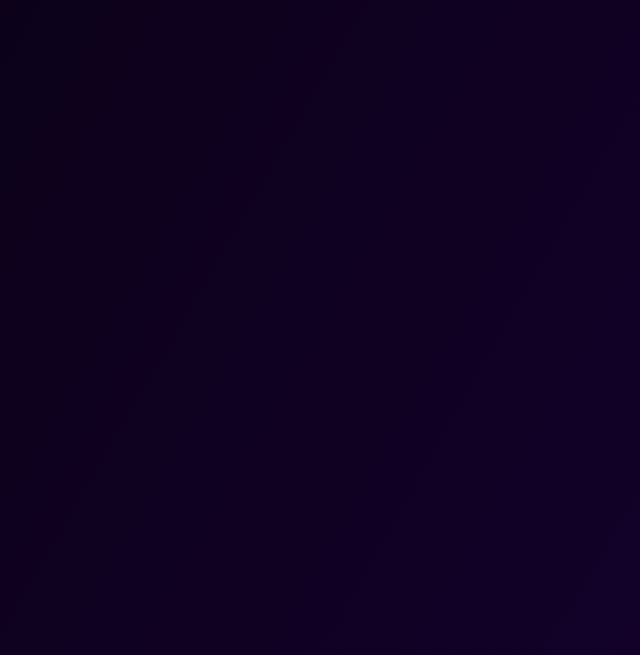
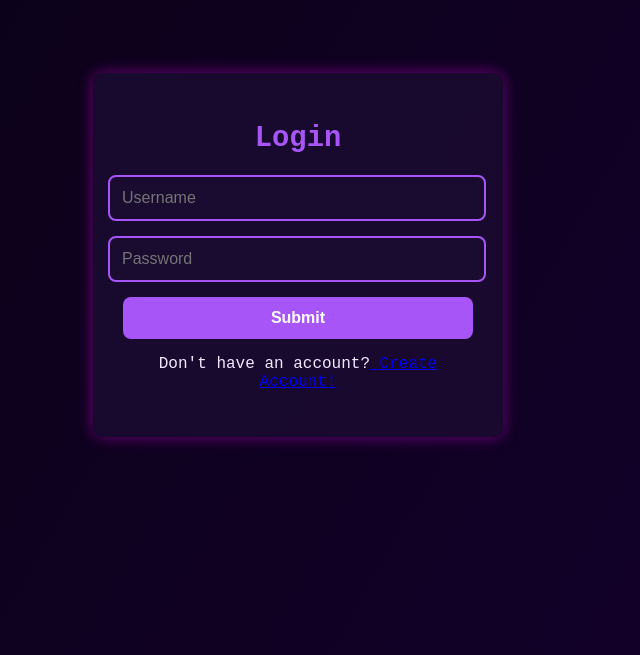
Before and after one commit to NeOpoku/DevCoachPro, a React (Vite) app in the folder Client/: page / in a window 1280 px wide. Before the commit this address had no page. Shown: the part 145-800 px from the top of the page, without its empty margins (342-982 px from the left). Built offline with nearby package versions, Linux system fonts and the light colour scheme.

Commit message:
added jwt functionality

```diff
--- a/Client/src/App.tsx
+++ b/Client/src/App.tsx
@@ -14,7 +14,7 @@ function App() {
 
     <Router>
       <Routes>
-        <Route path="/login" element={<UserLogin />} />
+        <Route path="/" element={<UserLogin />} />
         <Route path="/signup" element={<Signup />} />
         <Route path="/knowledge-level" element={<KnowledgeLevel />} />
         <Route path="/quiz" element={<Quiz />} />
--- a/Client/src/Components/Login.tsx
+++ b/Client/src/Components/Login.tsx
@@ -1,8 +1,7 @@
-import { useState, ChangeEvent, FormEvent, useEffect } from "react";
+import { useState, ChangeEvent, FormEvent } from "react";
 import "../styles/Login.css";
 import { Link, useNavigate } from "react-router-dom";
-import auth from "../utils/auth";
-import { login } from "../api/authAPI"
+import { login } from "../api/authAPI";
 
 interface LoginInfo {
   username: string;
@@ -14,22 +13,8 @@ const UserLogin: React.FC = () => {
     username: "",
     password: "",
   });
-
-  const [loginCheck, setLoginCheck] = useState(false);
-
   const [error, setError] = useState<string | null>(null);
   const navigate = useNavigate();
-
-  const checkLogin = () => {
-    if (auth.loggedIn()) {
-      setLoginCheck(true);
-      navigate("./Knowledgelevel")
-    }
-  };
-
-  useEffect(() => {
-    checkLogin();  // Call checkLogin() function to update loginCheck state
-  }, [loginCheck]);
 
   const handleChange = (e: ChangeEvent<HTMLInputElement>) => {
     setLoginInfo({
@@ -38,22 +23,36 @@ const UserLogin: React.FC = () => {
     });
   };
 
-  const handleSubmit = (e: FormEvent) => {
+  const handleSubmit = async (e: FormEvent) => {
     e.preventDefault();
 
+    // Check if both fields are filled out
     if (!loginInfo.username.trim() || !loginInfo.password.trim()) {
       setError("Please fill in all fields.");
       return;
     }
-    login(loginInfo)
-    setError(null);
-    console.log("Logging in with:", loginInfo);
+
+    try {
+      // Await the response from the login API call
+      const data = await login(loginInfo);
+
+      // Store the token in localStorage for later use
+      localStorage.setItem("token", data.token);
+      console.log("Token stored:", data.token);
+
+      // Clear any previous error and navigate to the desired page
+      setError(null);
+      navigate("/knowledge-level");
+    } catch (err) {
+      console.error("Error during login:", err);
+      setError("Could not fetch user info");
+    }
   };
 
   return (
     <div className="container">
       <h1>Login</h1>
-      {error && <p style={{ color: 'red' }}>{error}</p>}
+      {error && <p style={{ color: "red" }}>{error}</p>}
       <form onSubmit={handleSubmit}>
         <input
           className="username-input"
@@ -75,8 +74,10 @@ const UserLogin: React.FC = () => {
           Submit
         </button>
       </form>
-
-      <p>Don't have an account?<Link to="/signup"> Create Account!</Link></p>
+      <p>
+        Don't have an account?
+        <Link to="/signup"> Create Account!</Link>
+      </p>
     </div>
   );
 };
```
Also changed, not shown: 1 other file (tests, documents, lock files or other folders).
